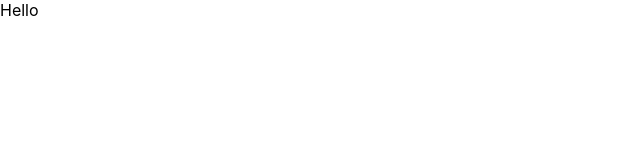
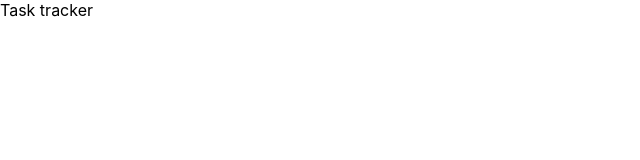
Before and after one commit to jamie-codez/React-refresh, a React (Create React App) app: page / in a window 1280 px wide. Shown: the top 160 px of the page, without its empty margins (0-640 px from the left). Built offline with nearby package versions, Linux system fonts and the light colour scheme.

Commit message:
Default props

```diff
--- a/src/App.js
+++ b/src/App.js
@@ -1,7 +1,7 @@
 import Header from "./components/Header";
 function App() {
   return <div className="container">
-    <Header title="Hello"/>
+    <Header />
   </div>;
 }
 
--- a/src/components/Header.js
+++ b/src/components/Header.js
@@ -3,5 +3,8 @@ const Header = (props) => {
     <header>{props.title}</header>
   )
 }
+Header.defaultProps = {
+    title: 'Task tracker'
+}
 
 export default Header
```
